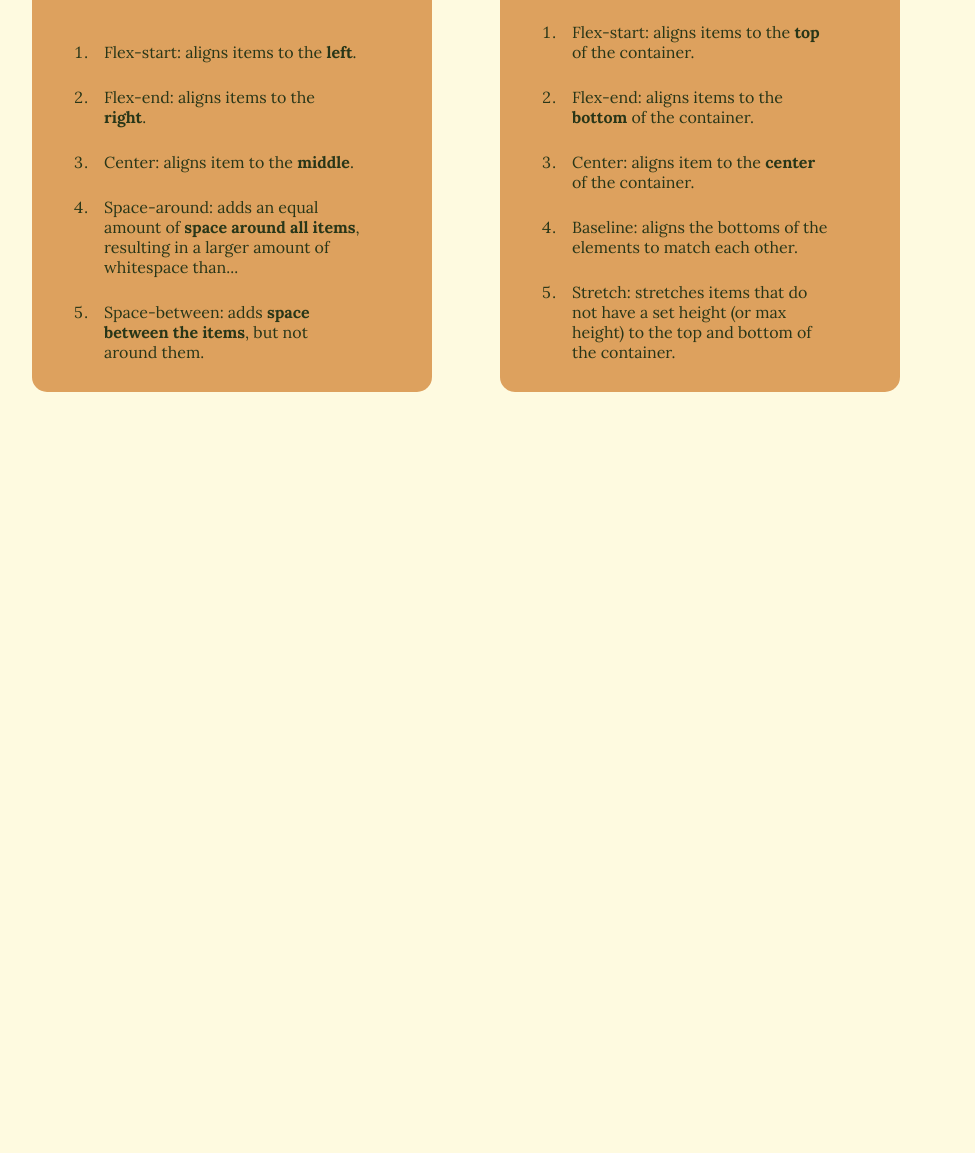
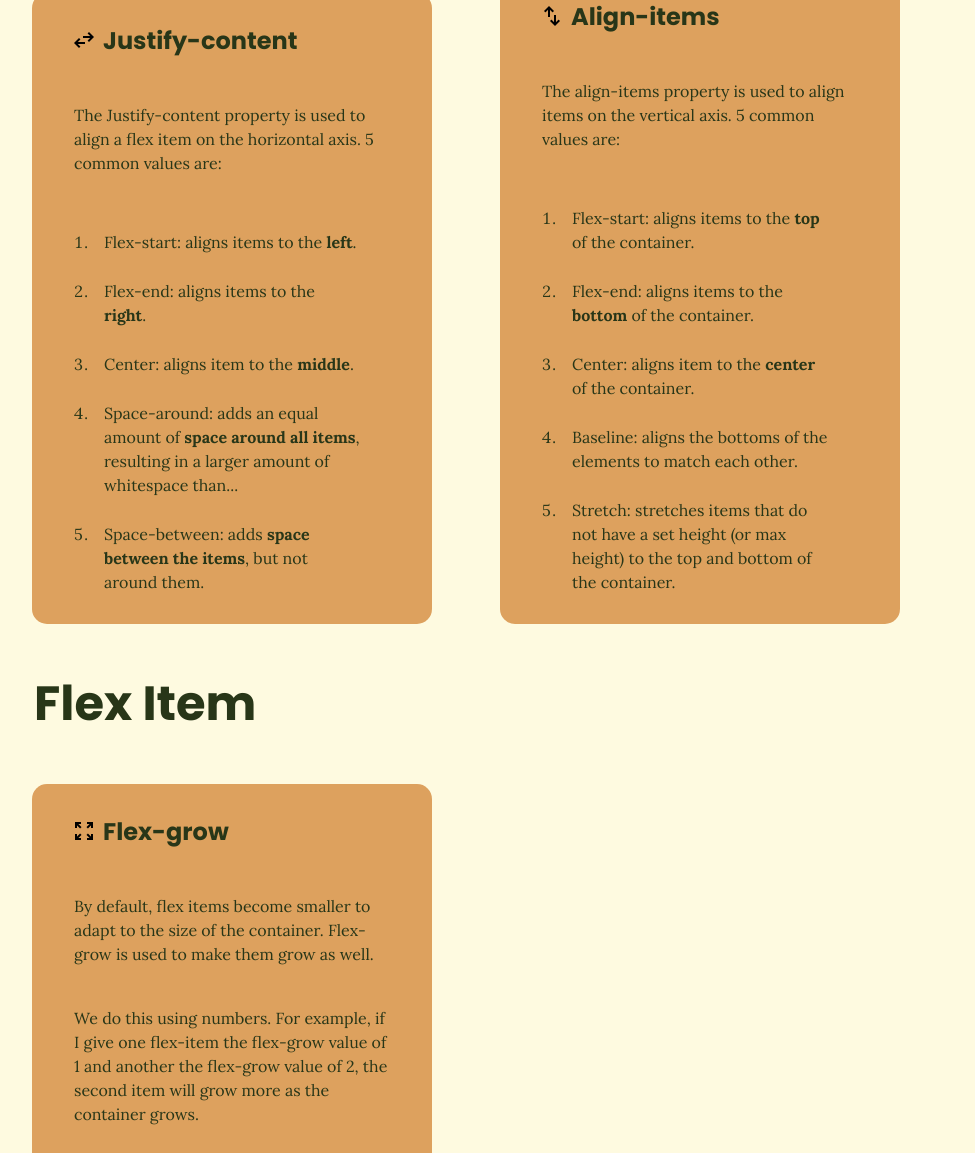
Before and after one commit to coding-titan/webdev-cheatsheet, a plain HTML site: page flexbox.html in a window 1280 px wide. Shown: the part 651-1804 px from the top of the page, without its empty margins (0-975 px from the left). Before the commit the page ends 1053 px from the top, so only its background shows below. Drawn offline with nearby package versions, Linux system fonts and the light colour scheme.

Commit message:
added flex-grow

```diff
--- a/flexbox.html
+++ b/flexbox.html
@@ -17,7 +17,7 @@
 
     <nav>
         <a href="index.html">Home</a>
-        <a href="blocks.html">Position & Display</a>
+        <a href="position-and-display.html">Position & Display</a>
         <a href="flexbox.html" id="current-page">Flexbox</a>
         <a href="fonts.html">Fonts</a>
         <a href="glossary.html">Glossary</a>
@@ -25,13 +25,15 @@
 
     <section class="container">
         <h1>Responsive positioning of elements.</h1>
-        <p>Flexboxes are a way to organize your elements. If you make an element a Flexbox, the items within it (the flex items) will start behaving according to a set of rules that you define.</p>
+        <p>Flexboxes are a way to organize the elements within a container. If you make an element (like a div) a Flexbox, the items within it (the "flex items") will start behaving according to a set of rules that you define. These rules can be set both for the flex container and the flex items.</p>
 
         <br>
 
+        <div id="flex-container-properties">
+            <h2>Flex Container</h2>
             <div class="block">
-            <h3>Justify-content</h3><span class="material-symbols-outlined box-symbol">
-                swap_horiz</span>
+                <span class="material-symbols-outlined box-symbol">
+                    swap_horiz</span><h3>Justify-content</h3>
                 <p>The Justify-content property is used to align a flex item on the horizontal axis. 5 common values are:</p>
 
                 <ol>
@@ -44,9 +46,8 @@
             </div>
 
             <div class="block">
-            <h3>Align-items</h3><span class="material-symbols-outlined">
-                swap_vert
-                </span>
+                <span class="material-symbols-outlined box-symbol">
+                    swap_vert</span><h3>Align-items</h3>
                 <p>The align-items property is used to align items on the vertical axis. 5 common values are:</p>
 
                 <ol>
@@ -57,6 +58,21 @@
                     <li>Stretch: stretches items that do not have a set height (or max height) to the top and bottom of the container.</li>
                 </ol>
             </div>
+        </div>
+
+        <div id="flex-item-properties">
+            <h2>Flex Item</h2>
+            <div class="block">
+                <span class="material-symbols-outlined box-symbol">
+                    zoom_out_map</span><h3>Flex-grow</h3>
+                <p>By default, flex items become smaller to adapt to the size of the container. Flex-grow is used to make them grow as well.</p>
+
+                <p>We do this using numbers. For example, if I give one flex-item the flex-grow value of 1 and another the flex-grow value of 2, the second item will grow more as the container grows.</p>
+
+                <p>Additionally, if I set a flex-grow value for one element in a container but not the others, only that item will stretch to fit the container. This is because the default value of flex-grow is 0.</p>
+            </div>
+
+        </div>
 
     </section>
 
--- a/styles.css
+++ b/styles.css
@@ -68,6 +68,7 @@ p, li, ul, ol {
     padding: 10px;
     color: #283618;
     margin: 5px 26px;
+    line-height: 150%;
 }
 
 .container {
@@ -95,6 +96,7 @@ p, li, ul, ol {
 .box-symbol {
     position: relative;
     top: 3px;
+    left: 40px;
 }
 
 .green-text {
```
Also changed, not shown: fonts.html (+1 -1 lines), glossary.html (+1 -1 lines), index.html (+1 -1 lines), position-and-display.html (+1 -1 lines). Lines whose indentation alone changed are shown as unchanged.
